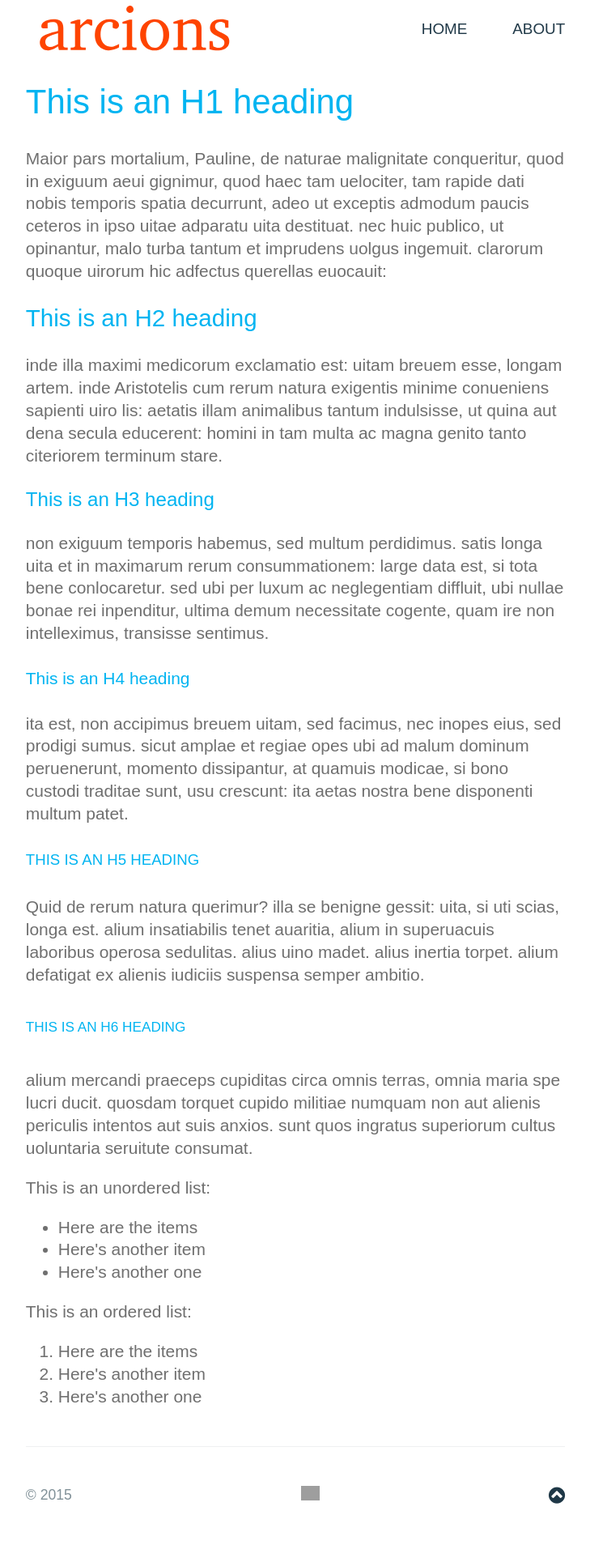
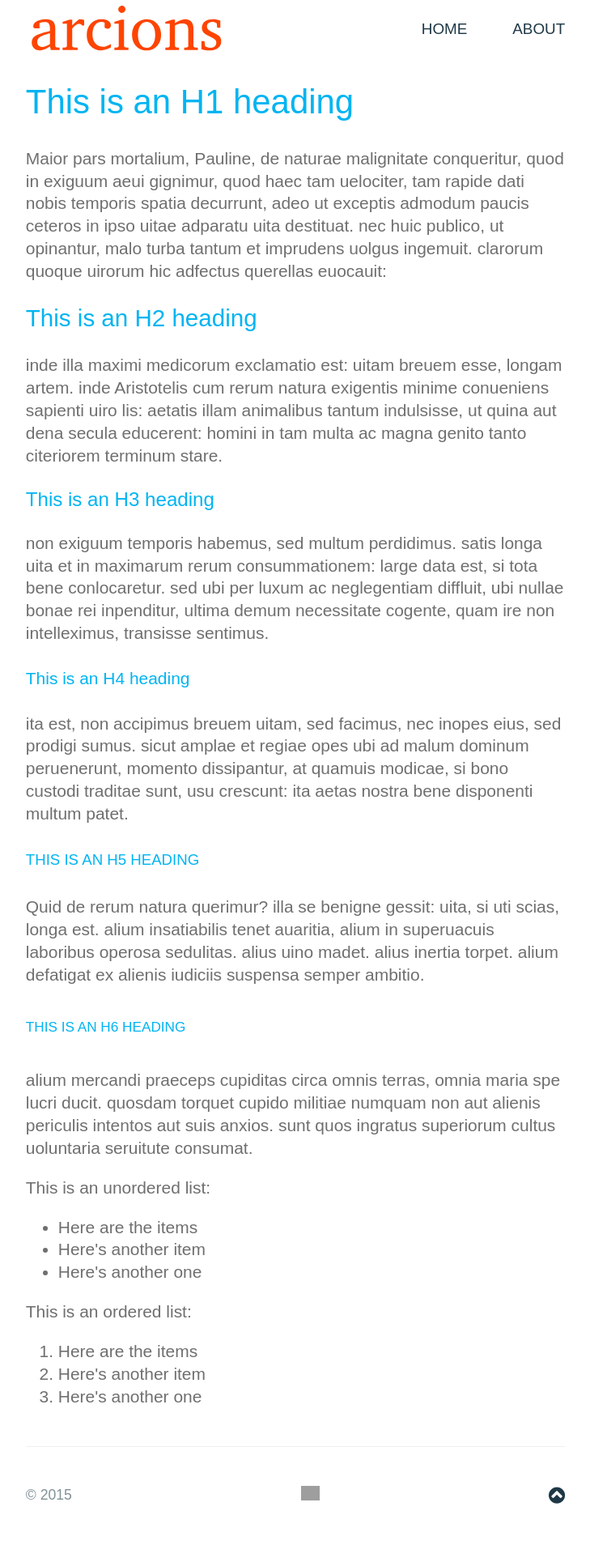
Before and after one commit to arcions/arcions.github.io, a Jekyll site: the page built from index.html, in a window 1280 px wide. Shown: the whole page at 81% size, without its empty margins (275-1004 px from the left). Built offline with Jekyll 4.4.1, drawn with Linux system fonts in a browser that asks for light colours; nearby versions of some CDN libraries; some web fonts are replaced; Markdown is read by kramdown in place of the engine named in the settings; grey boxes are pictures that could not be loaded.

Commit message:
Update main.css

```diff
--- a/stylesheets/main.css
+++ b/stylesheets/main.css
@@ -171,10 +171,14 @@ h6 {
       text-decoration:none;
       background-color:transparent;}
 
+#header{
+  padding:2rem;
+}
+
 #header-left {
   float:left;
   text-align:left;
-  margin-left:0;
+  margin-left:-10px;
 }
 
 #header-right {
```
